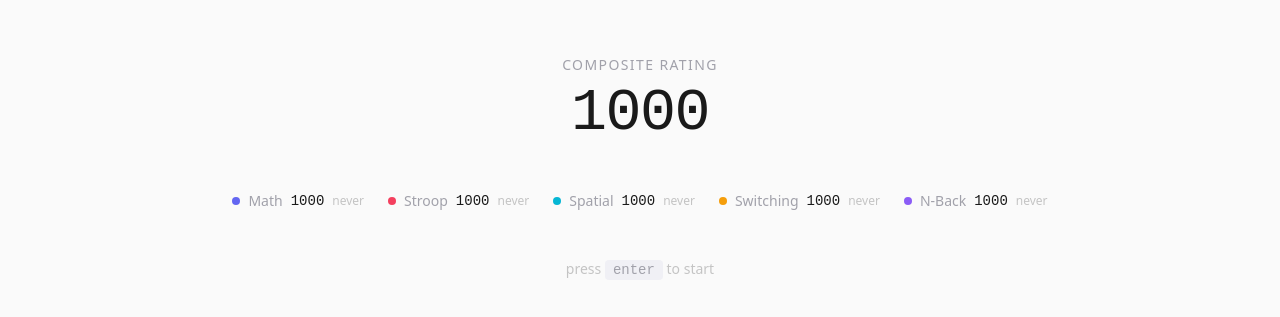
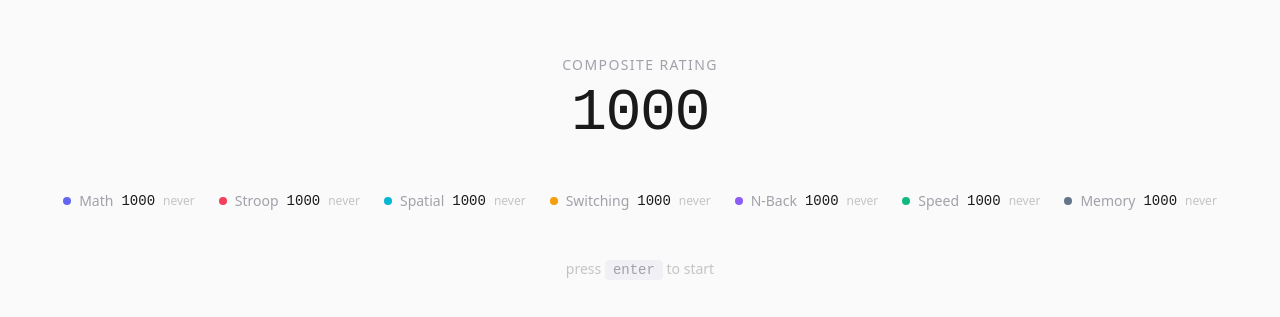
Before and after one commit to 04ipatel/mindforge, a Next.js app: page / in a window 1280 px wide. Shown: the part 233-550 px from the top of the page. Built offline with nearby package versions, Linux system fonts and the light colour scheme.

Commit message:
chore: add speed and memory game types, accent colors, and labels
Co-Authored-By: Claude Opus 4.6 (1M context) <noreply@anthropic.com>

```diff
--- a/app/globals.css
+++ b/app/globals.css
@@ -44,6 +44,8 @@
   --color-accent-spatial: #06b6d4;    /* cyan — Spatial Reasoning */
   --color-accent-switching: #f59e0b;  /* amber — Task Switching (future) */
   --color-accent-nback: #8b5cf6;      /* violet — N-Back Working Memory (future) */
+  --color-accent-speed: #10b981;      /* emerald — Speed Processing (future) */
+  --color-accent-memory: #64748b;     /* slate — Memory (future) */
 
   /* -- Feedback colors --
    * Used for correct/incorrect answer feedback, rating changes, accuracy display */
--- a/app/page.tsx
+++ b/app/page.tsx
@@ -33,6 +33,8 @@ const GAME_LABELS: Record<GameType, string> = {
   spatial: 'Spatial',
   switching: 'Switching',
   nback: 'N-Back',
+  speed: 'Speed',
+  memory: 'Memory',
 }
 
 // Tailwind background classes mapping to the accent color for each game.
@@ -44,6 +46,8 @@ const GAME_COLORS: Record<GameType, string> = {
   spatial: 'bg-accent-spatial',
   switching: 'bg-accent-switching',
   nback: 'bg-accent-nback',
+  speed: 'bg-accent-speed',
+  memory: 'bg-accent-memory',
 }
 
 // Converts a lastPlayed ISO timestamp into a human-readable relative string.
--- a/app/session/sprint-complete.tsx
+++ b/app/session/sprint-complete.tsx
@@ -30,6 +30,8 @@ const GAME_LABELS: Record<GameType, string> = {
   spatial: 'Spatial',
   switching: 'Switching',
   nback: 'N-Back',
+  speed: 'Speed',
+  memory: 'Memory',
 }
 
 // Props received from SessionView
--- a/app/session/sprint-view.tsx
+++ b/app/session/sprint-view.tsx
@@ -57,6 +57,8 @@ const ACCENT_COLORS: Record<GameType, string> = {
   spatial: 'bg-accent-spatial',
   switching: 'bg-accent-switching',
   nback: 'bg-accent-nback',
+  speed: 'bg-accent-speed',
+  memory: 'bg-accent-memory',
 }
 
 // SprintView is the main rendering component during active play.
--- a/lib/types.ts
+++ b/lib/types.ts
@@ -21,12 +21,12 @@
 // type union and GAME_TYPES array include all 5 planned modules so that
 // storage, ratings, and composite calculations are forward-compatible.
 // When adding a new game, add it here AND create its plugin in lib/games/.
-export type GameType = 'math' | 'stroop' | 'spatial' | 'switching' | 'nback'
+export type GameType = 'math' | 'stroop' | 'spatial' | 'switching' | 'nback' | 'speed' | 'memory'
 
 // Ordered array of all game types. Used by lib/elo.ts to compute composite
 // ratings (equal weight across all games) and by createDefaultPlayerData()
 // to initialize per-game fields. Order does not affect gameplay.
-export const GAME_TYPES: GameType[] = ['math', 'stroop', 'spatial', 'switching', 'nback']
+export const GAME_TYPES: GameType[] = ['math', 'stroop', 'spatial', 'switching', 'nback', 'speed', 'memory']
 
 // Persistent player profile stored via lib/storage.ts.
 // - ratings: per-game Elo rating (starts at DEFAULT_RATING = 1000)
```
Also changed, not shown: 1 other file (tests, documents, lock files or other folders).
